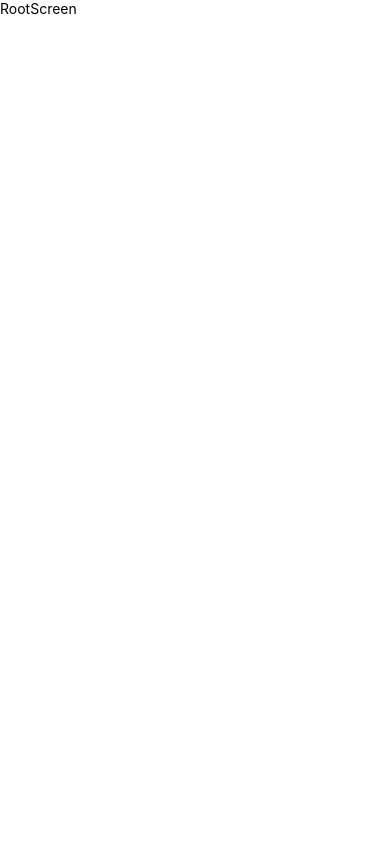
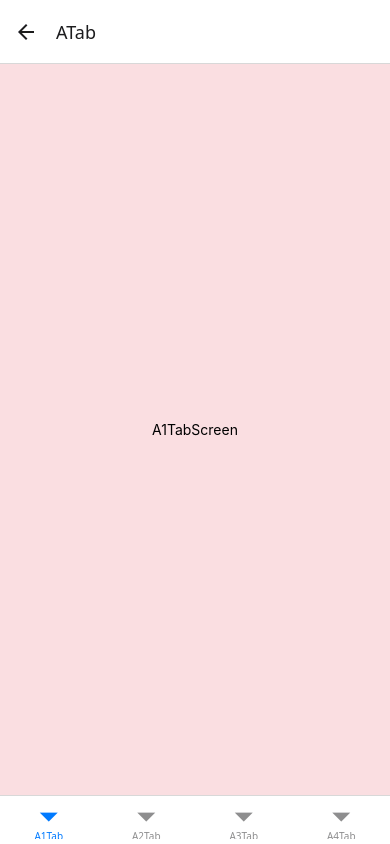
Before and after one commit to wonhopark89-dev/react_navigation_v7, a React Native app: screen /ATab in a window 390 px wide. Built offline with nearby package versions, Linux system fonts and the light colour scheme.

Commit message:
Tab 애니메이션

```diff
--- a/package.json
+++ b/package.json
@@ -10,7 +10,10 @@
     "test": "jest"
   },
   "dependencies": {
+    "@react-navigation/bottom-tabs": "^7.2.0",
+    "@react-navigation/elements": "^2.2.5",
     "@react-navigation/native": "^7.0.14",
+    "@react-navigation/native-stack": "^7.2.0",
     "react": "18.3.1",
     "react-native": "0.76.5",
     "react-native-safe-area-context": "^5.0.0",
--- /dev/null
+++ b/src/ATabScreen.tsx
@@ -0,0 +1,49 @@
+/**
+ * created by : wonhopark89@gmail.com
+ * created at : 2025/01/07 00:28:39
+ */
+import {createBottomTabNavigator} from '@react-navigation/bottom-tabs';
+import A1TabScreen from './tabs/A1TabScreen.tsx';
+import A2TabScreen from './tabs/A2TabScreen.tsx';
+import A3TabScreen from './tabs/A3TabScreen.tsx';
+import A4TabScreen from './tabs/A4TabScreen.tsx';
+import {Easing} from 'react-native';
+
+const Tab = createBottomTabNavigator();
+
+function ATabScreen() {
+  return (
+    <Tab.Navigator
+      screenOptions={{
+        animation: 'fade',
+        headerShown: false,
+      }}>
+      <Tab.Screen name="A1Tab" component={A1TabScreen} />
+      <Tab.Screen name="A2Tab" component={A2TabScreen} />
+      <Tab.Screen name="A3Tab" component={A3TabScreen} />
+      <Tab.Screen
+        name="A4Tab"
+        component={A4TabScreen}
+        options={{
+          sceneStyleInterpolator: ({current}) => ({
+            sceneStyle: {
+              opacity: current.progress.interpolate({
+                inputRange: [-1, 0, 1],
+                outputRange: [0, 1, 0],
+              }),
+            },
+          }),
+          transitionSpec: {
+            animation: 'timing',
+            config: {
+              duration: 2000,
+              easing: Easing.inOut(Easing.ease),
+            },
+          },
+        }}
+      />
+    </Tab.Navigator>
+  );
+}
+
+export default ATabScreen;
--- /dev/null
+++ b/src/HomeScreen.tsx
@@ -0,0 +1,27 @@
+/**
+ * created by : wonhopark89@gmail.com
+ * created at : 2025/01/07 00:19:45
+ */
+import {View, Text, Button} from 'react-native';
+import {useNavigation} from '@react-navigation/native';
+
+const HomeScreen = () => {
+  const navigation = useNavigation();
+  return (
+    <View
+      style={{
+        flex: 1,
+        alignItems: 'center',
+        justifyContent: 'center',
+        backgroundColor: 'pink',
+      }}>
+      <Text>HomeScreen</Text>
+      <Button
+        title={'Go to A1TabScreen'}
+        onPress={() => navigation.navigate('ATab')}
+      />
+    </View>
+  );
+};
+
+export default HomeScreen;
--- a/src/RootScreen.tsx
+++ b/src/RootScreen.tsx
@@ -2,14 +2,27 @@
  * created by : wonhopark89@gmail.com
  * created at : 2025/01/07 00:13:49
  */
-import {View, Text} from 'react-native';
+import {createNativeStackNavigator} from '@react-navigation/native-stack';
+import HomeScreen from './HomeScreen.tsx';
+import ATabScreen from './ATabScreen.tsx';
 
-const RootScreen = () => {
+const Stack = createNativeStackNavigator();
+
+function RootStackScreen() {
   return (
-    <View>
-      <Text>RootScreen</Text>
-    </View>
+    <Stack.Navigator>
+      <Stack.Screen
+        name="Home"
+        component={HomeScreen}
+        options={{headerShown: true}}
+      />
+      <Stack.Screen
+        name={'ATab'}
+        component={ATabScreen}
+        options={{headerShown: true}}
+      />
+    </Stack.Navigator>
   );
-};
+}
 
-export default RootScreen;
+export default RootStackScreen;
--- /dev/null
+++ b/src/tabs/A1TabScreen.tsx
@@ -0,0 +1,21 @@
+/**
+ * created by : wonhopark89@gmail.com
+ * created at : 2025/01/07 00:33:50
+ */
+import {View, Text} from 'react-native';
+
+const A1TabScreen = () => {
+  return (
+    <View
+      style={{
+        flex: 1,
+        alignItems: 'center',
+        justifyContent: 'center',
+        backgroundColor: '#FADEE1',
+      }}>
+      <Text>A1TabScreen</Text>
+    </View>
+  );
+};
+
+export default A1TabScreen;
--- /dev/null
+++ b/src/tabs/A2TabScreen.tsx
@@ -0,0 +1,21 @@
+/**
+ * created by : wonhopark89@gmail.com
+ * created at : 2025/01/07 00:33:50
+ */
+import {View, Text} from 'react-native';
+
+const A2TabScreen = () => {
+  return (
+    <View
+      style={{
+        flex: 1,
+        alignItems: 'center',
+        justifyContent: 'center',
+        backgroundColor: 'lightpink',
+      }}>
+      <Text>A2TabScreen</Text>
+    </View>
+  );
+};
+
+export default A2TabScreen;
--- /dev/null
+++ b/src/tabs/A3TabScreen.tsx
@@ -0,0 +1,21 @@
+/**
+ * created by : wonhopark89@gmail.com
+ * created at : 2025/01/07 00:33:50
+ */
+import {View, Text} from 'react-native';
+
+const A3TabScreen = () => {
+  return (
+    <View
+      style={{
+        flex: 1,
+        alignItems: 'center',
+        justifyContent: 'center',
+        backgroundColor: 'orange',
+      }}>
+      <Text>A3TabScreen</Text>
+    </View>
+  );
+};
+
+export default A3TabScreen;
--- /dev/null
+++ b/src/tabs/A4TabScreen.tsx
@@ -0,0 +1,21 @@
+/**
+ * created by : wonhopark89@gmail.com
+ * created at : 2025/01/07 00:33:50
+ */
+import {View, Text} from 'react-native';
+
+const A4TabScreen = () => {
+  return (
+    <View
+      style={{
+        flex: 1,
+        alignItems: 'center',
+        justifyContent: 'center',
+        backgroundColor: 'white',
+      }}>
+      <Text>A4TabScreen</Text>
+    </View>
+  );
+};
+
+export default A4TabScreen;
```
Also changed, not shown: 1 other file (tests, documents, lock files or other folders).
